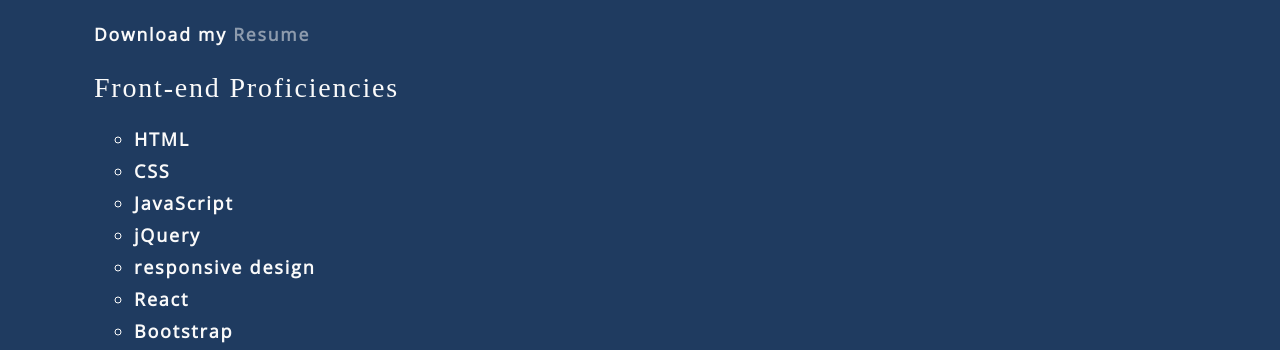
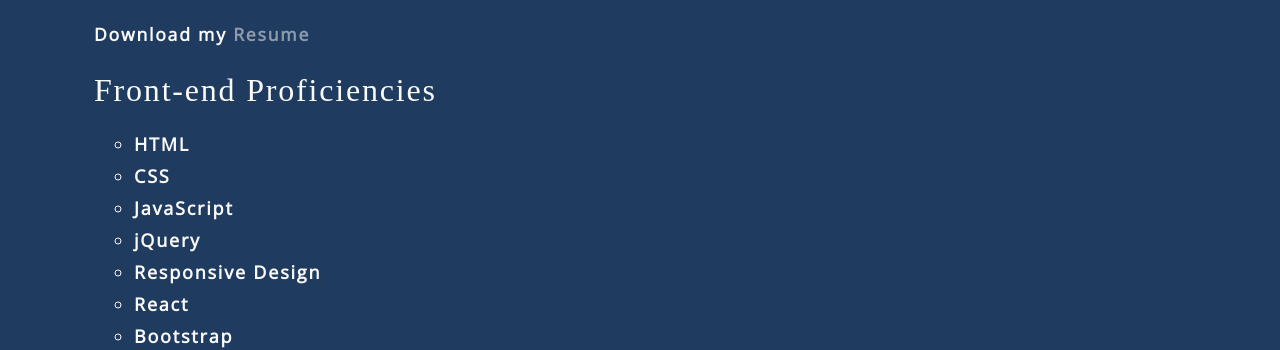
Before and after one commit to grave019/react-portfolio, a React (Create React App) app: page / in a window 1280 px wide. Both pictures are taken after a click on the item "Resume". Shown: the part 317-667 px from the top of the page. Built offline with nearby package versions, Linux system fonts and the light colour scheme; a web font is replaced by a local one.

Commit message:
changing up portfolio.

```diff
--- a/src/components/Resume/index.js
+++ b/src/components/Resume/index.js
@@ -7,13 +7,13 @@
       <p>
         Download my <a href="https://grave019.github.io/ProfessionalPortfolio/assets/resume/Brent_Graves_Resume.PDF">Resume</a>
         </p>
-        <h3>Front-end Proficiencies</h3>
+        <h2>Front-end Proficiencies</h2>
         <ul className="skills">
           <li>HTML</li>
           <li>CSS</li>
           <li>JavaScript</li>
           <li>jQuery</li>
-          <li>responsive design</li>
+          <li>Responsive Design</li>
           <li>React</li>
           <li>Bootstrap</li>
         </ul>
@@ -22,7 +22,7 @@
           <li>APIs</li>
           <li>Node</li>
           <li>Express</li>
-          <li>MySQL, Sequelize</li>
+          <li>MySQL, MySQL2, Sequelize</li>
           <li>MongoDB, Mongoose</li>
           <li>REST</li>
           <li>GraphQL</li>
```
Also changed, not shown: 1 other file (tests, documents, lock files or other folders).
